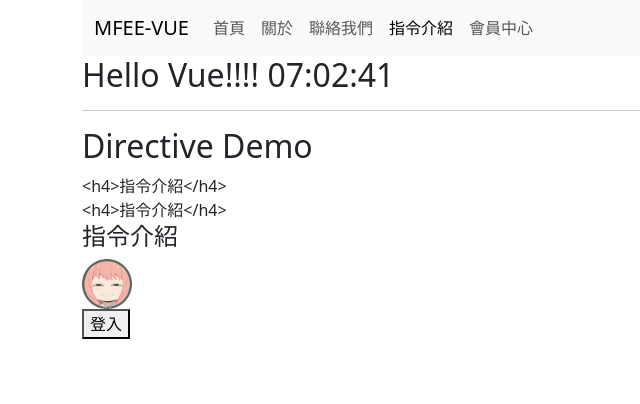
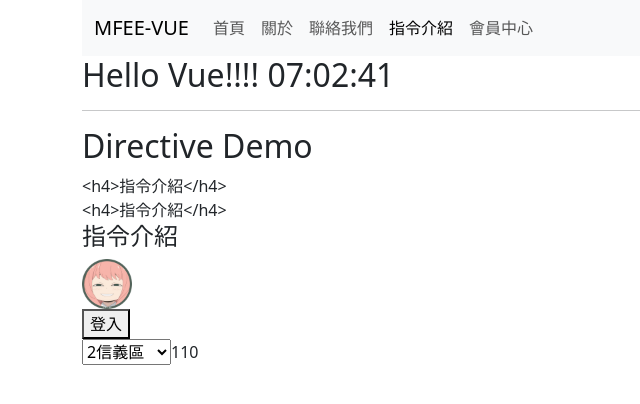
Before and after one commit to HsiaoHungWang/vue-mfee, a Vue app: page /directive in a window 1280 px wide. Shown: the top 404 px of the page, without its empty margins (0-640 px from the left). Built offline with nearby package versions, Linux system fonts and the light colour scheme.

Commit message:
v-for 讀取陣列資料顯示在select標籤中

```diff
--- a/src/components/NavbarComponent.vue
+++ b/src/components/NavbarComponent.vue
@@ -21,7 +21,9 @@
         </li>
         <li class="nav-item">
 
-    <RouterLink :to="{name:'contact'}" class="nav-link" activeClass="active">聯絡我們</RouterLink>
+    <RouterLink :to="{name:'contact'}" class="nav-link" activeClass="active">聯絡我們
+    </RouterLink>
+
         </li>
         <li class="nav-item">
 
--- a/src/views/DirectivesView.vue
+++ b/src/views/DirectivesView.vue
@@ -4,6 +4,22 @@
   const message = ref("<h4>指令介紹</h4>")
   const isShow = ref(true)
   const isLoggedIn = ref(false)
+
+  const regions = ref([
+{ "name": "中山區", "code": 104 },
+{ "name": "大安區", "code": 106 },
+{ "name": "信義區", "code": 110 },
+{ "name": "內湖區", "code": 114 },
+ { "name": "士林區", "code": 111 },
+{ "name": "中正區", "code": 100 },
+{ "name": "松山區", "code": 105 },
+ { "name": "北投區", "code": 112 },
+ { "name": "大同區", "code": 103 },
+ { "name": "文山區", "code": 116 },
+ { "name": "南港區", "code": 115 },
+{ "name": "萬華區", "code": 108 }
+]);
+const selectedValue = ref('110')
 </script>
 
 <template>
@@ -21,6 +37,9 @@
   <button>登入</button>
  </div>
 
+ <select v-model="selectedValue">
+  <option v-for="(region,index) in regions" :key="region.code" :value="region.code">{{index}}{{region.name}}</option>
+ </select><span>{{selectedValue}}</span>
 </div>
 </template>
 
```
